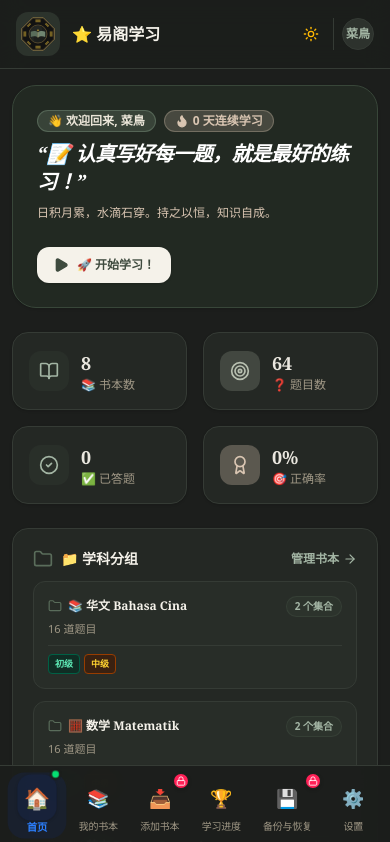
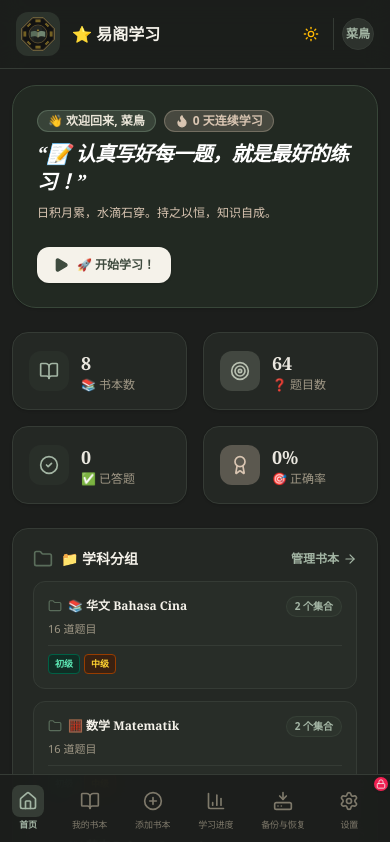
Before and after one commit to FridayHiew/ZY-Exam1, a React (Vite) app: page / in a window 390 px wide. Shown: the top 842 px of the page. Built offline with nearby package versions, Linux system fonts and the light colour scheme.

Commit message:
Update Navigation.tsx

```diff
--- a/src/components/Navigation.tsx
+++ b/src/components/Navigation.tsx
@@ -1,8 +1,17 @@
-// Navigation.tsx - 使用 Emoji 圖標版本 (更活潑)
+// Navigation.tsx - 修改 Mobile Bottom Navigation
 import React from 'react';
 import { AppSettings } from '../types';
 import { getTranslation } from '../utils/i18n';
-import { Lock } from 'lucide-react';
+import {
+  Home,
+  BookOpen,
+  PlusCircle,
+  BarChart3,
+  HardDriveDownload,
+  KeyRound,
+  Settings,
+  Lock,
+} from 'lucide-react';
 
 export type TabType = 'dashboard' | 'library' | 'import' | 'analytics' | 'backup' | 'admin' | 'settings' | 'license';
 
@@ -23,90 +32,37 @@ export const Navigation: React.FC<NavigationProps> = ({
 }) => {
   const lang = settings.language;
 
-  // 使用 Emoji 作為圖標 - 更適合學生
   const navItems = [
-    {
-      id: 'dashboard' as TabType,
-      label: getTranslation(lang, 'dashboard'),
-      icon: '🏠',
-      emojiSize: 'text-lg',
-      color: 'text-blue-500',
-      bgColor: 'bg-blue-50 dark:bg-blue-950/30',
-    },
-    {
-      id: 'library' as TabType,
-      label: getTranslation(lang, 'library'),
-      icon: '📚',
-      emojiSize: 'text-lg',
-      color: 'text-green-500',
-      bgColor: 'bg-green-50 dark:bg-green-950/30',
-    },
-    {
-      id: 'import' as TabType,
-      label: getTranslation(lang, 'import'),
-      icon: '📥',
-      emojiSize: 'text-lg',
-      color: 'text-purple-500',
-      bgColor: 'bg-purple-50 dark:bg-purple-950/30',
-      isLocked: !hasValidLicense
-    },
-    {
-      id: 'analytics' as TabType,
-      label: getTranslation(lang, 'analytics'),
-      icon: '🏆',
-      emojiSize: 'text-lg',
-      color: 'text-yellow-500',
-      bgColor: 'bg-yellow-50 dark:bg-yellow-950/30',
-    },
-    {
-      id: 'backup' as TabType,
-      label: getTranslation(lang, 'backupRestore'),
-      icon: '💾',
-      emojiSize: 'text-lg',
-      color: 'text-indigo-500',
-      bgColor: 'bg-indigo-50 dark:bg-indigo-950/30',
-      isLocked: !hasValidLicense
-    },
-    ...(isAdmin ? [{
-      id: 'admin' as TabType,
-      label: getTranslation(lang, 'adminGenerator'),
-      icon: '🔑',
-      emojiSize: 'text-lg',
-      color: 'text-red-500',
-      bgColor: 'bg-red-50 dark:bg-red-950/30',
-    }] : []),
-    {
-      id: 'settings' as TabType,
-      label: getTranslation(lang, 'settings'),
-      icon: '⚙️',
-      emojiSize: 'text-lg',
-      color: 'text-gray-500',
-      bgColor: 'bg-gray-50 dark:bg-gray-800/30',
-    },
+    { id: 'dashboard' as TabType, label: getTranslation(lang, 'dashboard'), icon: Home },
+    { id: 'library' as TabType, label: getTranslation(lang, 'library'), icon: BookOpen },
+    { id: 'import' as TabType, label: getTranslation(lang, 'import'), icon: PlusCircle, isLocked: !hasValidLicense },
+    { id: 'analytics' as TabType, label: getTranslation(lang, 'analytics'), icon: BarChart3 },
+    { id: 'backup' as TabType, label: getTranslation(lang, 'backupRestore'), icon: HardDriveDownload, isLocked: !hasValidLicense },
+    ...(isAdmin ? [{ id: 'admin' as TabType, label: getTranslation(lang, 'adminGenerator'), icon: KeyRound }] : []),
+    { id: 'settings' as TabType, label: getTranslation(lang, 'settings'), icon: Settings },
   ];
 
   return (
     <>
-      {/* Desktop Navigation */}
+      {/* Desktop Navigation - 保持不變 */}
       <nav className="hidden md:block bg-[#F5F2EA] dark:bg-[#242824] border-b border-[#E8E2D2] dark:border-[#353B35] transition-colors sticky top-[61px] z-20">
         <div className="max-w-7xl mx-auto px-4">
           <div className="flex items-center space-x-1 overflow-x-auto no-scrollbar py-2">
             {navItems.map((item) => {
+              const Icon = item.icon;
               const isActive = activeTab === item.id;
               return (
                 <button
                   key={item.id}
                   onClick={() => onSelectTab(item.id)}
-                  className={`group relative flex items-center gap-2 px-4 py-2 rounded-xl text-xs font-semibold whitespace-nowrap transition-all touch-manipulation min-h-[40px] ${
+                  className={`flex items-center gap-2 px-3.5 py-2 rounded-xl text-xs font-semibold whitespace-nowrap transition-all touch-manipulation min-h-[40px] ${
                     isActive
-                      ? `${item.bgColor} ${item.color} shadow-sm ring-2 ring-offset-1 ring-${item.color.split('-')[1]}-300/50`
+                      ? 'bg-[#5A6D5B] text-white shadow-sm dark:bg-[#708571]'
                       : 'text-[#7C776B] dark:text-[#A09886] hover:text-[#2D2A26] dark:hover:text-[#F5F2EA] hover:bg-[#EAE5D8] dark:hover:bg-[#2D322D]'
                   }`}
                 >
-                  <span className={`${item.emojiSize} transition-transform duration-200 ${isActive ? 'scale-125' : 'group-hover:scale-110'}`}>
-                    {item.icon}
-                  </span>
-                  <span className={isActive ? 'font-bold' : ''}>{item.label}</span>
+                  <Icon className="w-4 h-4" />
+                  <span>{item.label}</span>
                   {item.isLocked && <Lock className="w-3 h-3 text-rose-500/80 dark:text-rose-400/80 shrink-0" />}
                 </button>
               );
@@ -115,48 +71,58 @@ export const Navigation: React.FC<NavigationProps> = ({
         </div>
       </nav>
 
-      {/* Mobile Bottom Navigation */}
-      <div className="md:hidden fixed bottom-0 left-0 right-0 z-40 bg-white/95 dark:bg-[#1C1E1C]/95 backdrop-blur-md border-t border-[#E8E2D2] dark:border-[#353B35] pb-[max(0.5rem,env(safe-area-inset-bottom))] pt-2 px-2 shadow-lg transition-colors">
-        <div className="flex items-center justify-around gap-1">
+      {/* ============================================================
+          Mobile Bottom Navigation - 修復滑動問題
+          ============================================================ */}
+      <div className="md:hidden fixed bottom-0 left-0 right-0 z-40 bg-[#FDFCF8]/95 dark:bg-[#1C1E1C]/95 backdrop-blur-md border-t border-[#E8E2D2] dark:border-[#353B35] pb-[max(0.5rem,env(safe-area-inset-bottom))] pt-1 px-0 shadow-lg transition-colors">
+
+        {/* ============================================================
+            修改 1: 使用 flex 容器 + overflow-x-auto 實現滑動
+            移除 justify-around，改用 gap + padding
+            ============================================================ */}
+        <div className="flex items-center gap-1 overflow-x-auto overflow-y-hidden no-scrollbar px-3 py-0.5 snap-x snap-mandatory">
+
           {navItems.map((item) => {
+            const Icon = item.icon;
             const isActive = activeTab === item.id;
+
             return (
               <button
                 key={item.id}
                 onClick={() => onSelectTab(item.id)}
-                className={`group relative flex flex-col items-center justify-center py-1 px-2 rounded-2xl transition-all min-h-[56px] min-w-[56px] flex-shrink-0 touch-manipulation ${
+                // ============================================================
+                // 修改 2: 使用 flex-shrink-0 防止被壓縮
+                // 使用 snap-start 實現滾動對齊
+                // ============================================================
+                className={`flex flex-col items-center justify-center py-1 px-3 rounded-xl transition-all min-h-[52px] flex-shrink-0 snap-start touch-manipulation ${
                   isActive
-                    ? `${item.bgColor} scale-105`
-                    : 'hover:bg-[#F5F2EA] dark:hover:bg-[#2D322D]'
+                    ? 'text-[#5A6D5B] dark:text-[#A3B5A4] font-bold'
+                    : 'text-[#7C776B] dark:text-[#A09886] opacity-75 active:opacity-100'
                 }`}
               >
-                <div className={`relative p-1.5 rounded-xl transition-all duration-300 ${
-                  isActive
-                    ? `${item.bgColor} ${item.color} scale-110 shadow-sm`
-                    : 'group-hover:scale-110'
-                }`}>
-                  <span className={`${item.emojiSize} ${isActive ? item.color : ''}`}>
-                    {item.icon}
-                  </span>
-                  {isActive && (
-                    <span className="absolute -top-1 -right-1 w-2.5 h-2.5 bg-green-400 rounded-full border-2 border-white dark:border-[#1C1E1C] animate-bounce" />
-                  )}
+                <div className={`p-1.5 rounded-lg ${isActive ? 'bg-[#5A6D5B]/15 dark:bg-[#708571]/30' : ''}`}>
+                  <Icon className="w-5 h-5" />
                 </div>
-                <span className={`text-[10px] tracking-tight leading-tight mt-0.5 whitespace-nowrap text-center transition-colors ${
-                  isActive
-                    ? `font-bold ${item.color}`
-                    : 'text-[#7C776B] dark:text-[#A09886]'
-                }`}>
+
+                {/* 標籤文字 - 簡短顯示 */}
+                <span className="text-[9px] tracking-tight leading-tight mt-0.5 whitespace-nowrap text-center max-w-[56px] truncate">
                   {item.label}
                 </span>
+
+                {/* 鎖定圖標 */}
                 {item.isLocked && (
-                  <div className="absolute -top-0.5 -right-0.5 bg-rose-500 text-white rounded-full p-0.5 border-2 border-white dark:border-[#1C1E1C] shadow-sm">
+                  <div className="absolute top-0 right-0 bg-rose-500 text-white rounded-full p-0.5 border-2 border-white dark:border-[#1C1E1C]">
                     <Lock className="w-2.5 h-2.5" />
                   </div>
                 )}
               </button>
             );
           })}
+
+          {/* ============================================================
+            修改 3: 添加右側空白區域，確保最後一個項目可以完全滾動到視野
+            ============================================================ */}
+          <div className="flex-shrink-0 w-2" />
         </div>
       </div>
     </>
```
